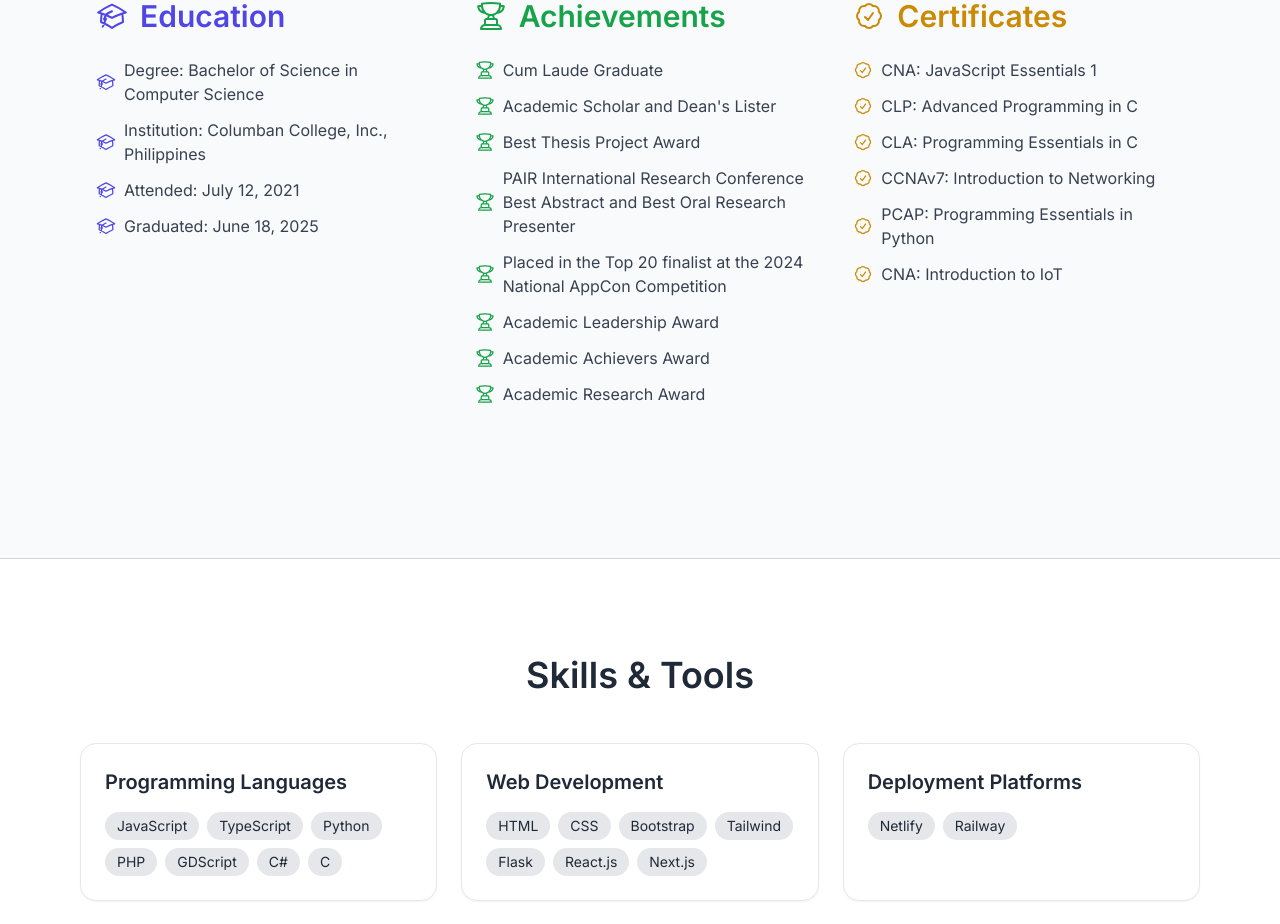
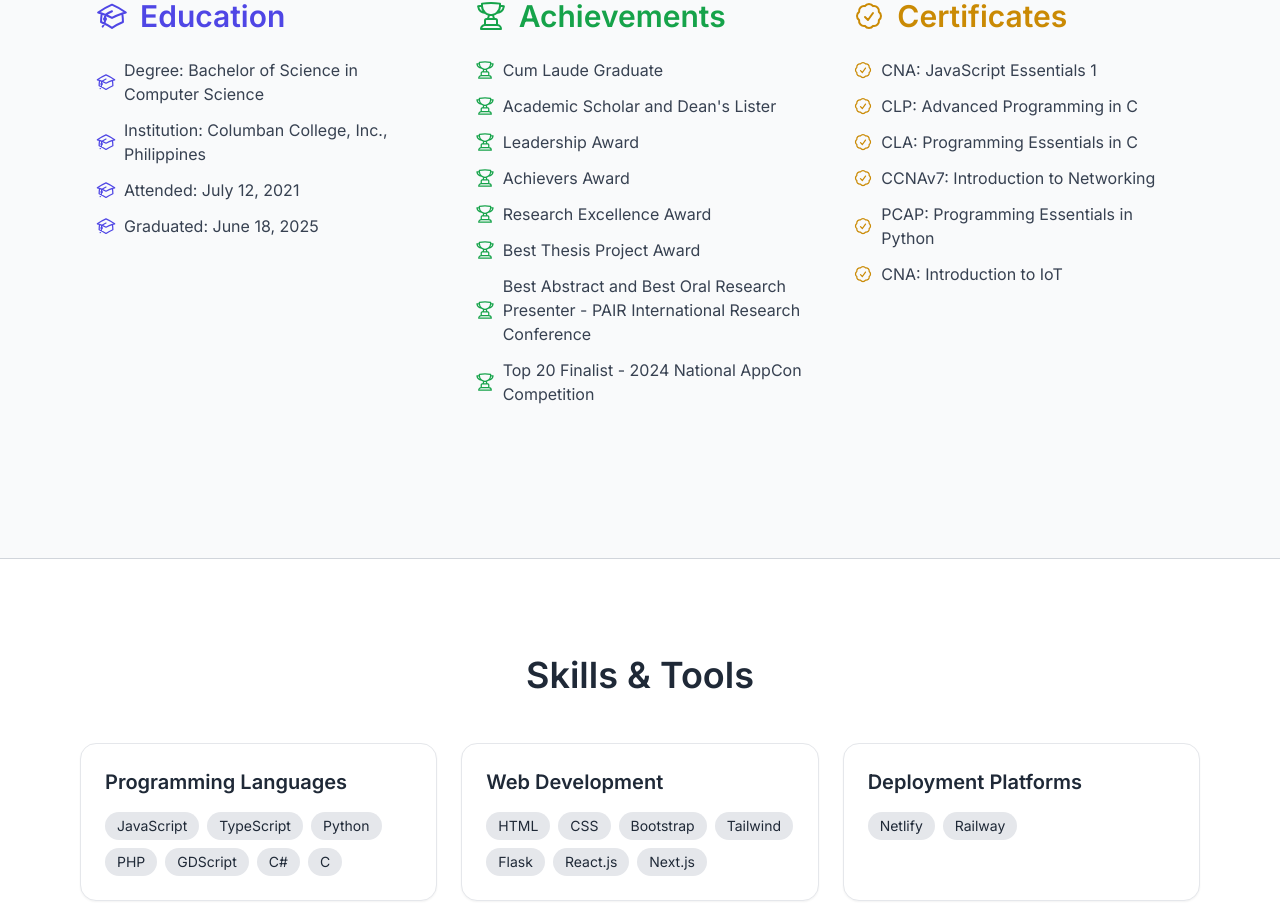
Before and after one commit to BrianShiroe/portfolio-react-typescript-tailwind, a React (Vite) app: page / in a window 1280 px wide. Shown: the part 1091-2015 px from the top of the page. Built offline with nearby package versions, Linux system fonts and the light colour scheme.

Commit message:
Update About.tsx

```diff
--- a/src/pages/About.tsx
+++ b/src/pages/About.tsx
@@ -12,12 +12,12 @@ const About = () => {
   const achievements = [
     "Cum Laude Graduate",
     "Academic Scholar and Dean's Lister",
+    "Leadership Award",
+    "Achievers Award",
+    "Research Excellence Award",
     "Best Thesis Project Award",
-    "PAIR International Research Conference Best Abstract and Best Oral Research Presenter",
-    "Placed in the Top 20 finalist at the 2024 National AppCon Competition",
-    "Academic Leadership Award",
-    "Academic Achievers Award",
-    "Academic Research Award",
+    "Best Abstract and Best Oral Research Presenter - PAIR International Research Conference",
+    "Top 20 Finalist - 2024 National AppCon Competition",
   ];
 
   const Certificates = [
```
